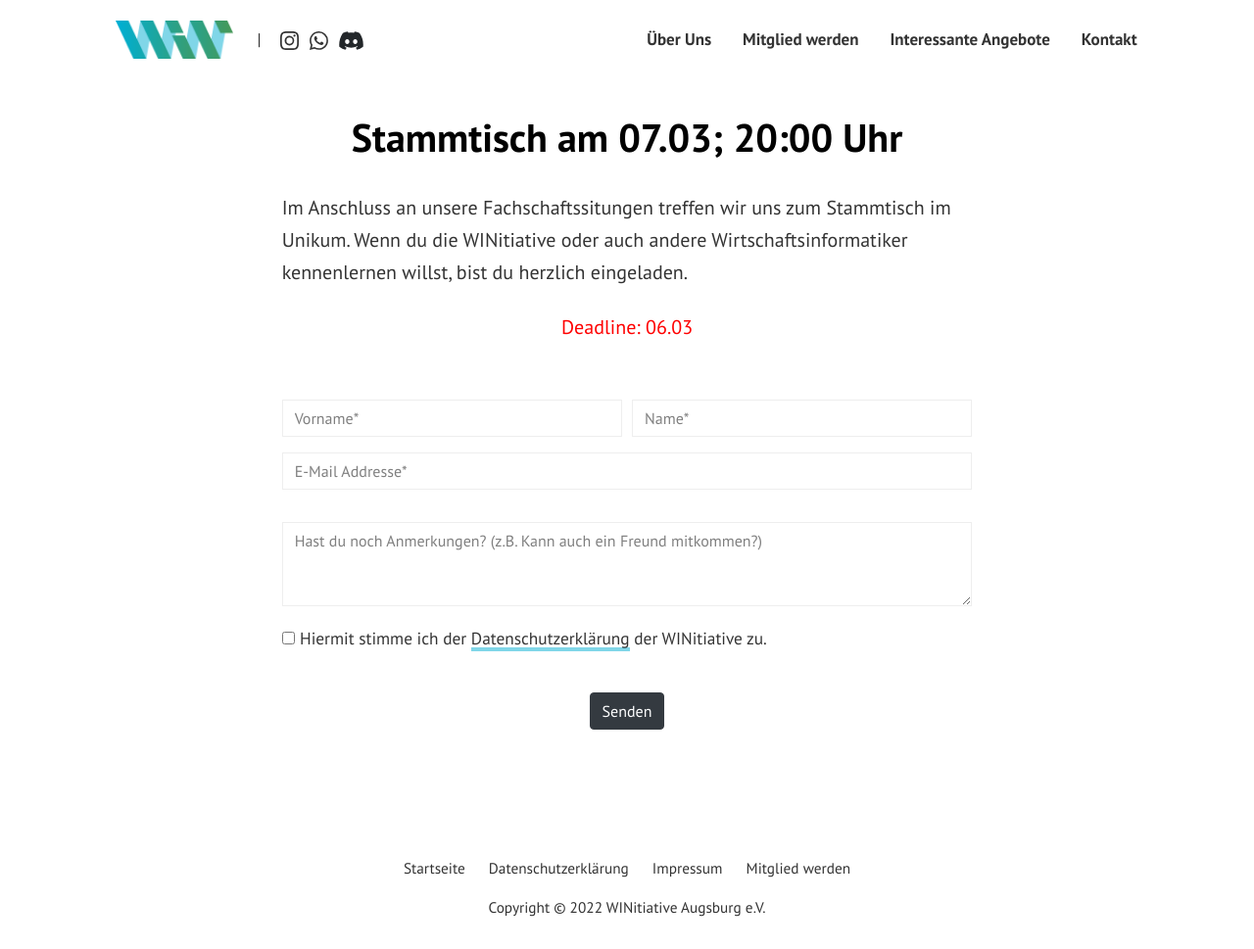
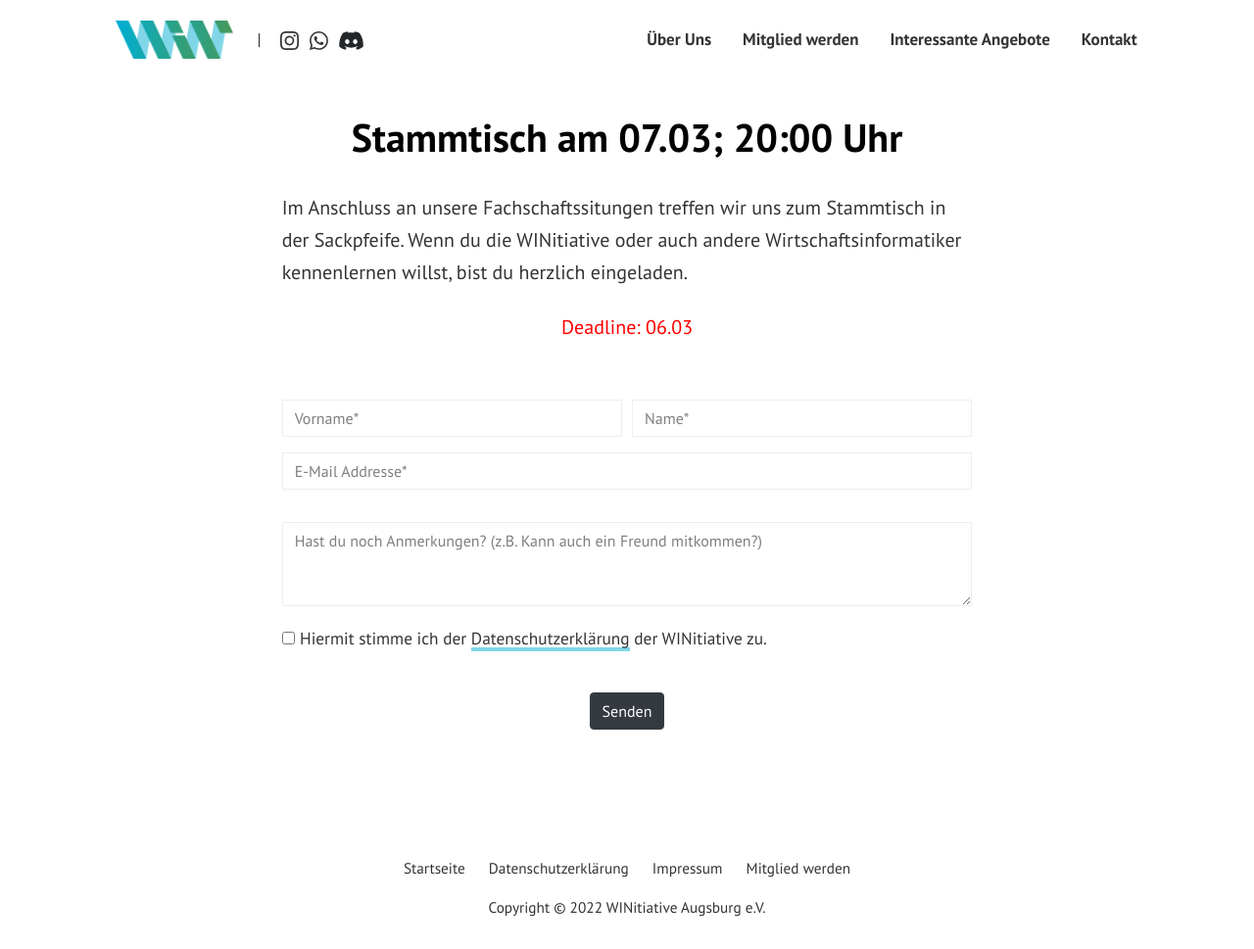
Before and after one commit to WINitiative-Augsburg-eV/webseite, a Jekyll site: the page built from pages/stammtisch-anmeldung.html, in a window 1280 px wide and 969 px high. Shown: the whole window at 98% size. Built offline with Jekyll 4.4.1, drawn with Linux system fonts in a browser that asks for light colours.

Commit message:
Update stammtisch-anmeldung.html

```diff
--- a/pages/stammtisch-anmeldung.html
+++ b/pages/stammtisch-anmeldung.html
@@ -8,7 +8,7 @@ comments: false
 <form action="https://formsubmit.co/09d59bd4883cc050554222c88652ce2d" method="POST">
   <input type="hidden" name="_subject" value="Neue Anmeldung zum Stammtisch!">
     <input type="hidden" name="_captcha" value="false">
-<p class="lead mb-4">Im Anschluss an unsere Fachschaftssitungen treffen wir uns zum Stammtisch im Unikum. Wenn du die WINitiative oder auch andere Wirtschaftsinformatiker kennenlernen willst, bist du herzlich eingeladen.</p>
+<p class="lead mb-4">Im Anschluss an unsere Fachschaftssitungen treffen wir uns zum Stammtisch in der Sackpfeife. Wenn du die WINitiative oder auch andere Wirtschaftsinformatiker kennenlernen willst, bist du herzlich eingeladen.</p>
 <p class="mb-4"></p>
 <center><p class="mb-4" style="color: red">Deadline: 06.03</p></center>
 <br>
```
